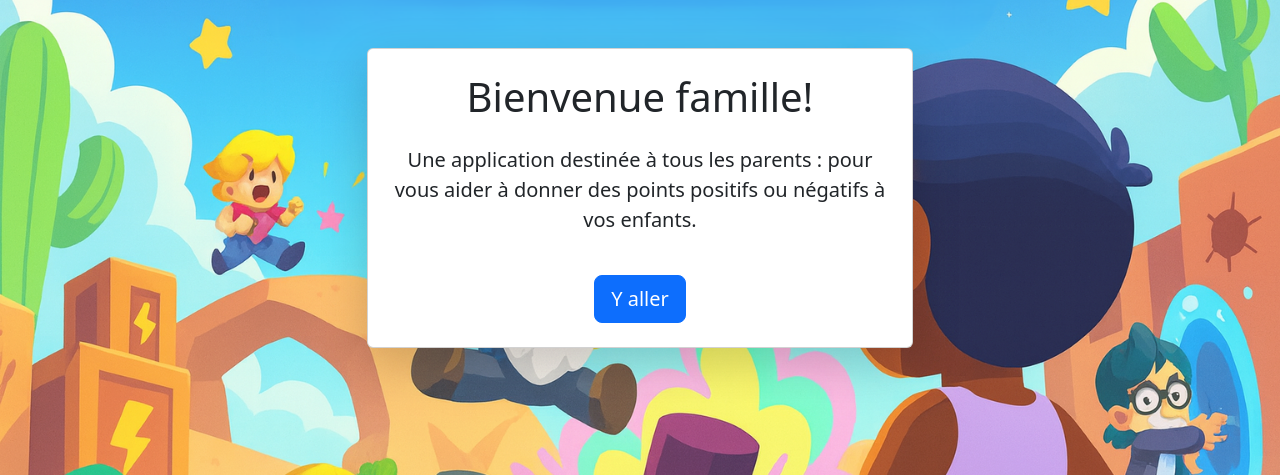
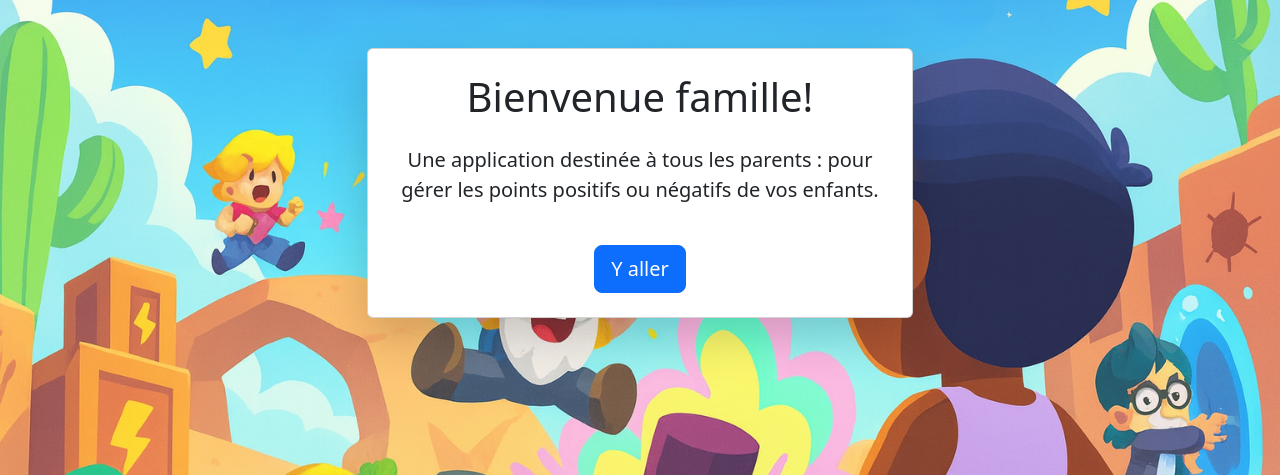
Before and after one commit to Nunespace/Vive-les-points, a Django app: page / in a window 1280 px wide. Shown: the part 64-539 px from the top of the page. Run offline with Django 5.2, Linux system fonts and the light colour scheme; parts of the project's set-up code (start-up, migrations or seed data) failed here and were passed over; some web fonts are replaced.

Commit message:
Modif landing page

```diff
--- a/famille/templates/famille/landing.html
+++ b/famille/templates/famille/landing.html
@@ -8,8 +8,8 @@
         <div class="card shadow-lg text-center p-4">
           <h1 class="mb-4">Bienvenue famille!</h1>
           <p class="lead">
-            Une application destinée à tous les parents : pour vous aider à donner
-            des points positifs ou négatifs à vos enfants.
+            Une application destinée à tous les parents : pour gérer
+            les points positifs ou négatifs de vos enfants.
           </p>
           <div class="mt-4">
             <a href="{% url 'famille:login' %}" class="btn btn-primary btn-lg">
```
